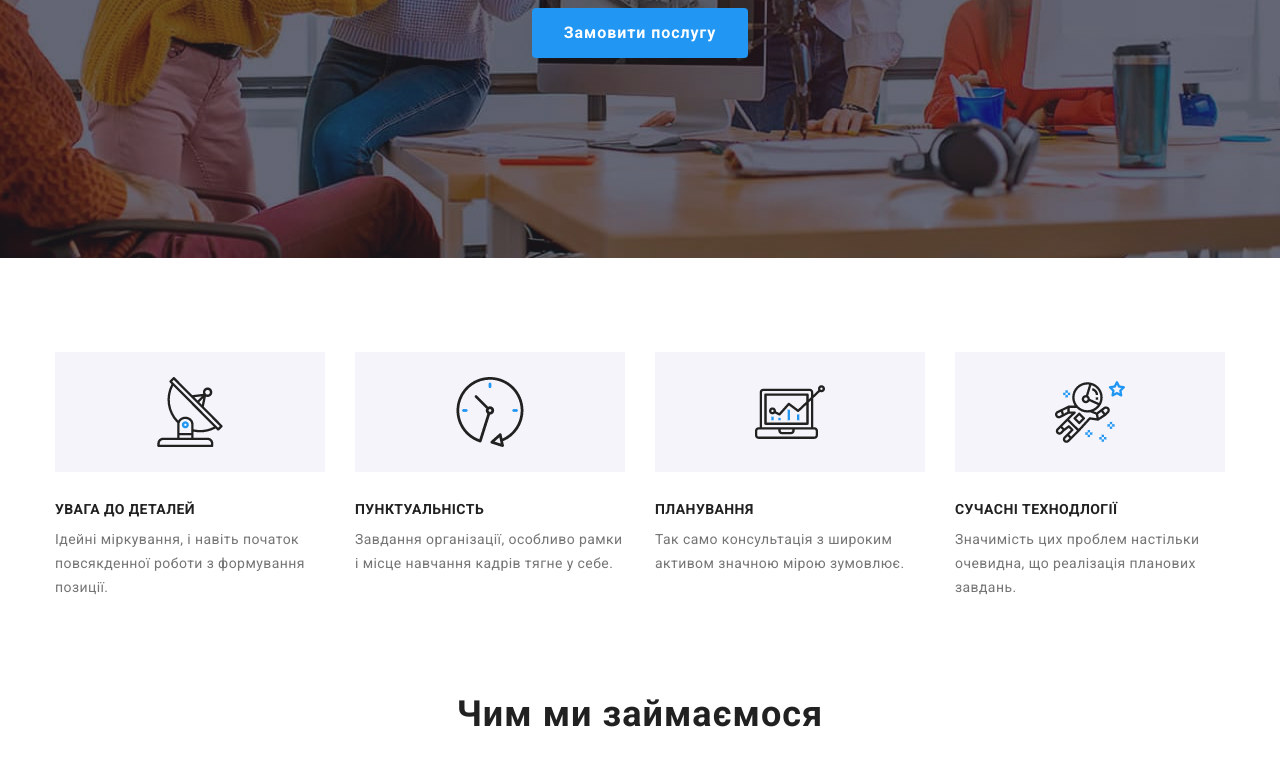
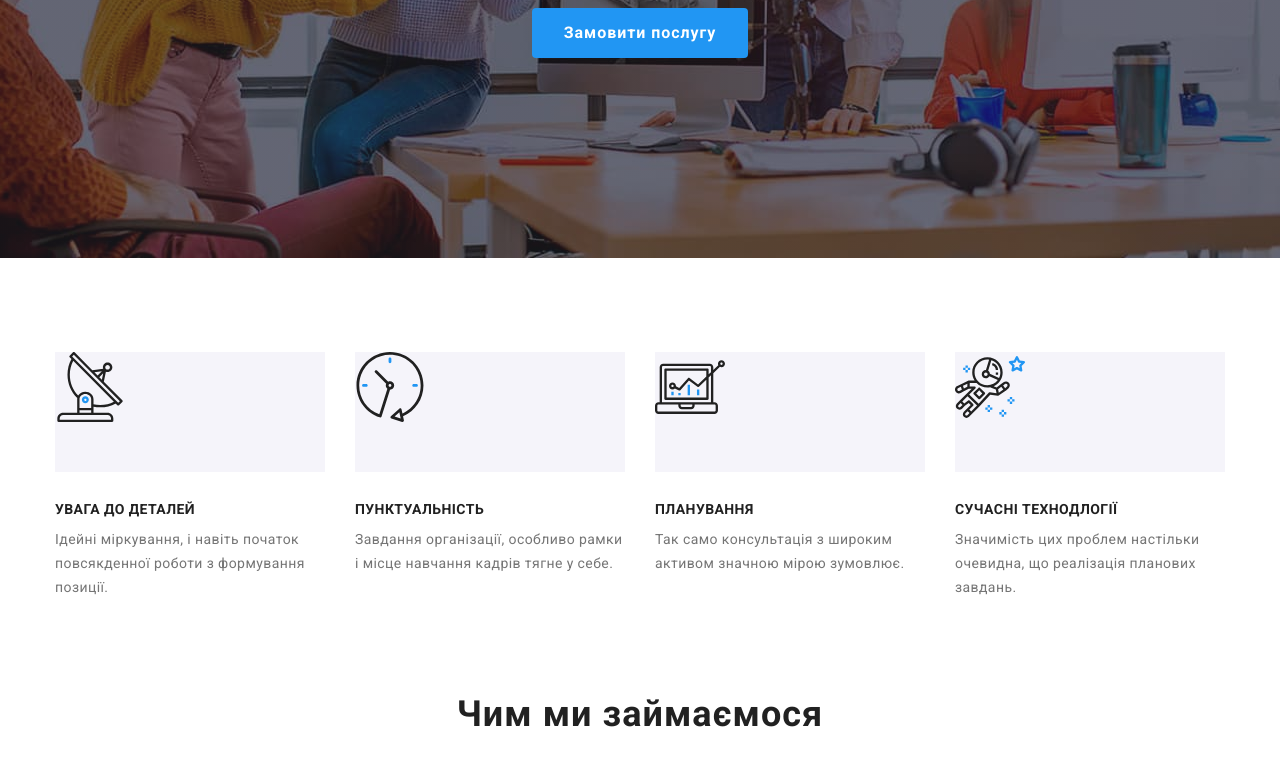
Before and after one commit to BohdanHubin/goit-markup-hw-04, a plain HTML site: page index.html in a window 1280 px wide. Shown: the part 423-1206 px from the top of the page. Drawn offline with nearby package versions, Linux system fonts and the light colour scheme.

Commit message:
корректирует секцию особенности

```diff
--- a/css/styles.css
+++ b/css/styles.css
@@ -223,39 +223,20 @@ color: var(--accent-color);
     display: flex;
     gap: 30px;
 
+
 }
 
 .section-item {
     width: 270px;
 }
 
-.section-item::before {
-    content: "";
+.section-icon{
     display: block;
+    width: 270px;
     height: 120px;
     margin-bottom: 30px;
     background-color: var(--third-background-color);
-    background-size: contain;
-    background-position: center;
-    background-repeat: no-repeat;
-
-}
-
-.section-item.antena-icon::before {
-    background-image: url(../images/antenna.png);
-    background-size: 70px 70px;
-}
-.section-item.clock-icon::before {
-    background-image: url(../images/clock.png);
-    background-size: 70px 70px;
-}
-.section-item.diagram-icon::before {
-    background-image: url(../images/diagram.png);
-    background-size: 70px 70px;
-}
-.section-item.astronaut-icon::before {
-    background-image: url(../images/astronaut.png);
-    background-size: 70px 70px;
+    text-align: center;
 }
 
 .section-title {
--- a/index.html
+++ b/index.html
@@ -35,7 +35,7 @@
                     <a href="mailto:info@devstudio.com" class="navigation-contact">info@devstudio.com</a>
                 </li>
                 <li>
-                    <a href="tel:+380961111111" class="navigation-contact">+38 096 111 11 11</a>
+                     <a href="tel:+380961111111" class="navigation-contact">+38 096 111 11 11</a>
                 </li class="navigation-contact-item">
             </ul>
         </div>
@@ -56,19 +56,31 @@
             <div class="container">
                 <!-- <h2 class="section-title">Особливості</h2> -->
                 <ul class="section-list">
-                    <li class="section-item antena-icon">
+                    <li class="section-item">
+                        <svg class="section-icon">
+                            <use class="icon" href="./images/symbol-defs.svg#antenna" width="70px" height="70px"></use>
+                        </svg>
                         <h3 class="list-title">Увага до деталей</h3>
                         <p class="list-text">Ідейні міркування, і навіть початок повсякденної роботи з формування позиції.</p>
                     </li>
-                    <li class="section-item clock-icon">
+                    <li class="section-item ">
+                        <svg class="section-icon">
+                            <use class="icon" href="./images/symbol-defs.svg#clock" width="70" height="70"></use>
+                        </svg>
                         <h3 class="list-title">Пунктуальність</h3>
                         <p class="list-text">Завдання організації, особливо рамки і місце навчання кадрів тягне у себе.</p>
                     </li>
-                    <li class="section-item diagram-icon">
+                    <li class="section-item ">
+                        <svg class="section-icon">
+                            <use class="icon" href="./images/symbol-defs.svg#diagram" width="70" height="70"></use>
+                        </svg>
                         <h3 class="list-title">Планування</h3>
                         <p class="list-text">Так само консультація з широким активом значною мірою зумовлює.</p>
                     </li>
-                    <li class="section-item astronaut-icon">
+                    <li class="section-item ">
+                        <svg class="section-icon">
+                            <use class="icon" href="./images/symbol-defs.svg#astronaut" width="70" height="70"></use>
+                        </svg>
                         <h3 class="list-title">Сучасні технодлогії</h3>
                         <p class="list-text">Значимість цих проблем настільки очевидна, що реалізація планових завдань.</p>
                     </li>
```
Also changed, not shown: images/symbol-defs.svg (added), 1 other file.
